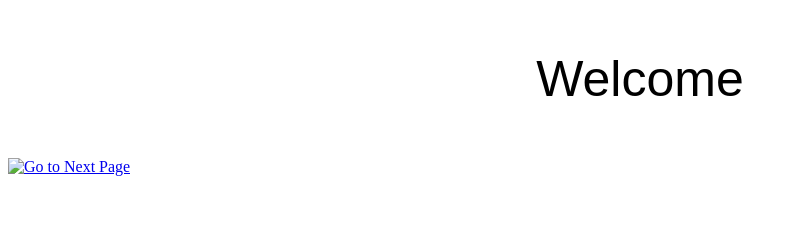
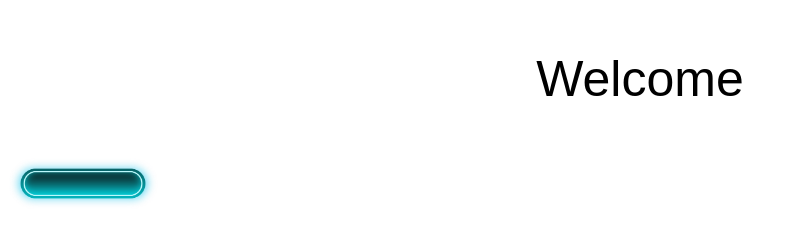
Before and after one commit to AndyG-22/AndyG-22.github.io, a plain HTML site: page index.html in a window 1280 px wide. Shown: the whole page, without its empty margins (0-797 px from the left). Drawn offline with Linux system fonts and the light colour scheme; a web font is replaced by a local one.

Commit message:
Update index.html

```diff
--- a/index.html
+++ b/index.html
@@ -23,7 +23,7 @@ text-align: center;
    <p>Welcome</p>
    <a href="another-page.html">
 	   <a href="another-page.html">
-    <img src="aquabutton.png" alt="Go to Next Page" style="width:150px;height:auto;border:none;">
+    <img src="blue-neon-button-glowing-neon-button-png.webp" alt="Go to Next Page" style="width:150px;height:auto;border:none;">
 </a>
 </body>
 
```
